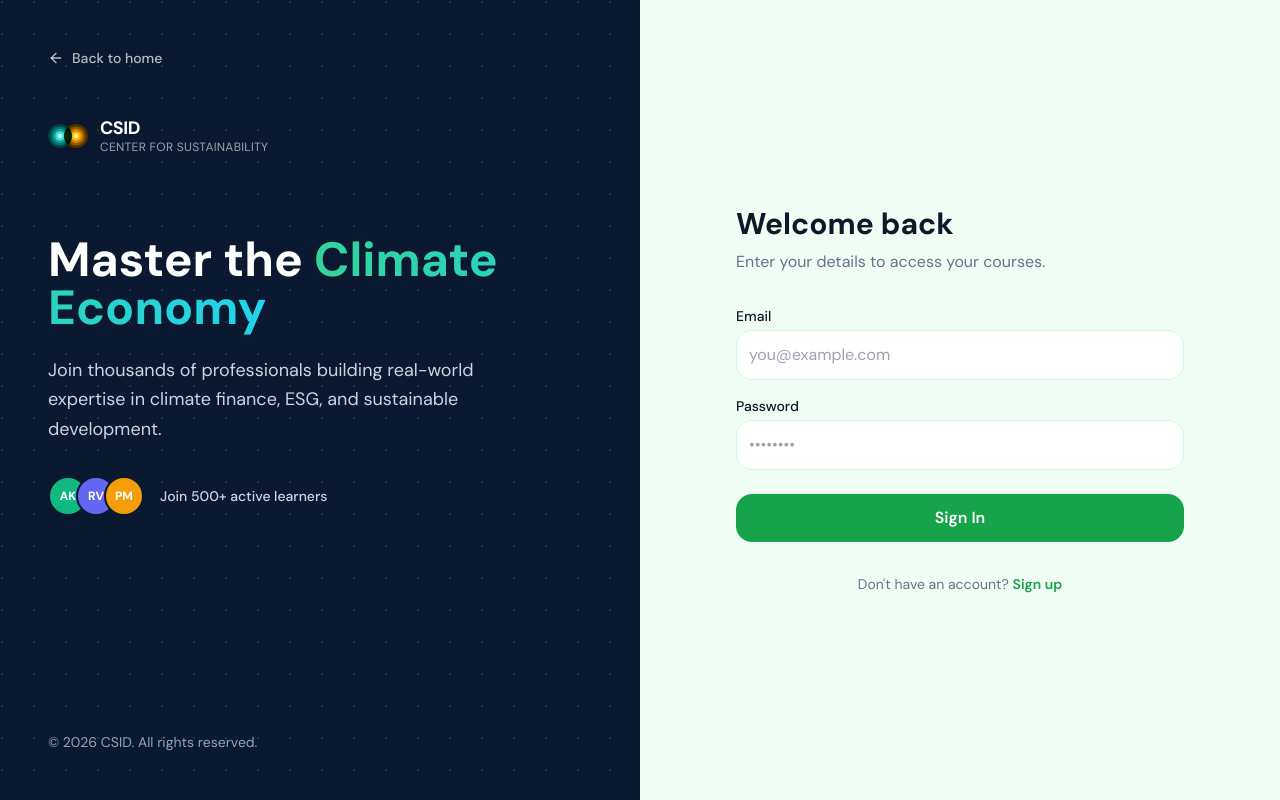
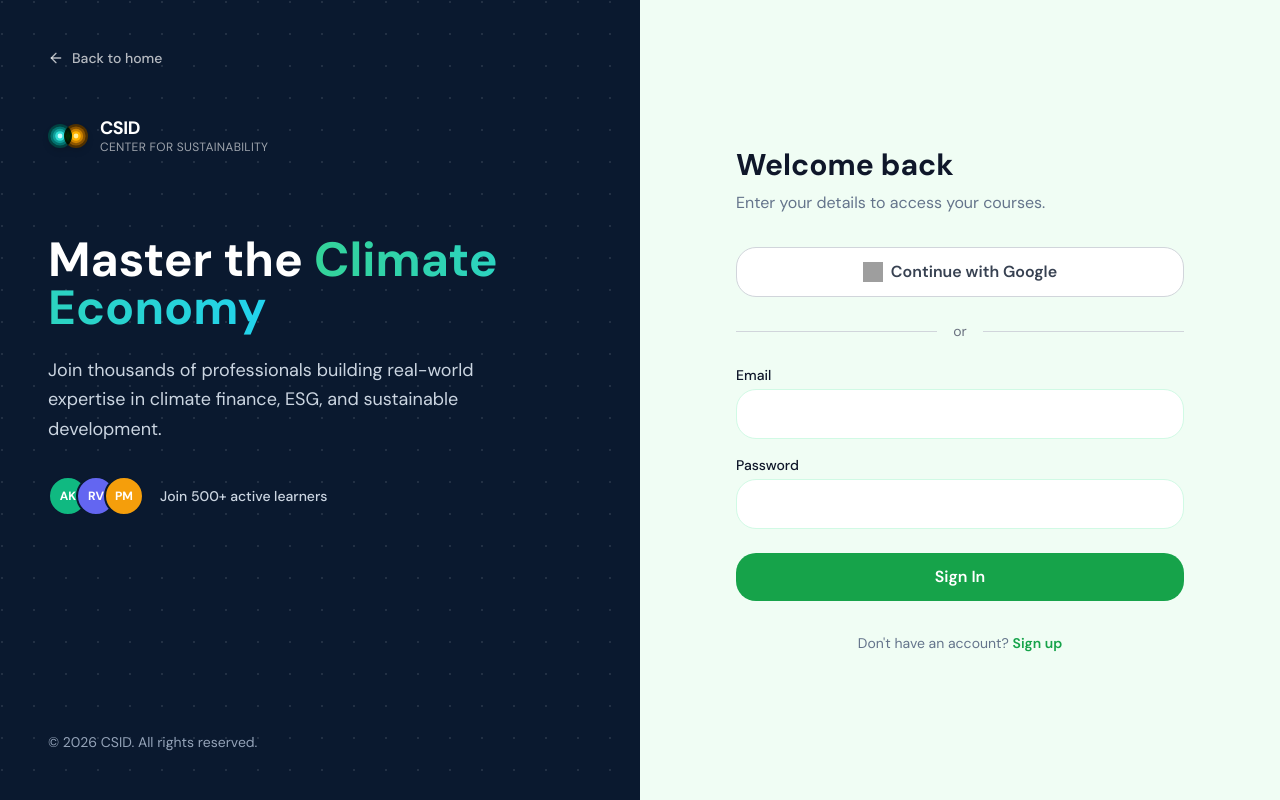
Before and after one commit to Arkraj7/csid, a Next.js app: page /csid/sign-up-login in a window 1280 px wide. Built offline with nearby package versions, Linux system fonts and the light colour scheme; grey boxes are pictures that could not be loaded.

Commit message:
Update SignInForm.tsx

```diff
--- a/src/app/sign-up-login/components/SignInForm.tsx
+++ b/src/app/sign-up-login/components/SignInForm.tsx
@@ -2,6 +2,8 @@
 
 import React, { useState } from 'react';
 import { useRouter } from 'next/navigation';
+import { signInWithEmailAndPassword, signInWithPopup } from 'firebase/auth';
+import { auth, googleProvider } from '@/lib/firebase';
 
 interface Props {
   onSwitchToSignUp: () => void;
@@ -11,54 +13,66 @@ export default function SignInForm({ onSwitchToSignUp }: Props) {
   const router = useRouter();
   const [email, setEmail] = useState('');
   const [password, setPassword] = useState('');
+  const [error, setError] = useState('');
+  const [isLoading, setIsLoading] = useState(false);
 
-  const handleSubmit = (e: React.FormEvent) => {
+  const handleEmailSignIn = async (e: React.FormEvent) => {
     e.preventDefault();
-
-    // Simple mock login: Save user to localStorage so the Certificate can read it
-    const mockUser = {
-      name: email.split('@')[0], // Just uses the first part of the email as a mock name
-      email: email
+    setIsLoading(true);
+    setError('');
+    try {
+      await signInWithEmailAndPassword(auth, email, password);
+      router.push('/courses');
+    } catch (err) {
+      setError('Failed to sign in. Check your credentials.');
+    } finally {
+      setIsLoading(false);
+    }
   };
 
-    localStorage.setItem('csid_user', JSON.stringify(mockUser));
-
-    // Redirect to courses page
+  const handleGoogleSignIn = async () => {
+    setIsLoading(true);
+    try {
+      await signInWithPopup(auth, googleProvider);
       router.push('/courses');
+    } catch (err) {
+      setError('Google sign-in failed.');
+    } finally {
+      setIsLoading(false);
+    }
   };
 
   return (
-    <form onSubmit={handleSubmit} className="flex flex-col gap-4">
+    <div className="flex flex-col gap-4">
+      <button
+        onClick={handleGoogleSignIn}
+        disabled={isLoading}
+        className="w-full bg-white border border-gray-300 text-gray-700 py-3 rounded-xl font-semibold hover:bg-gray-50 transition-colors flex items-center justify-center gap-2"
+      >
+        <img src="https://www.svgrepo.com/show/475656/google-color.svg" alt="Google" className="w-5 h-5" />
+        Continue with Google
+      </button>
+
+      <div className="relative flex items-center py-2">
+        <div className="flex-grow border-t border-gray-300"></div>
+        <span className="flex-shrink-0 px-4 text-sm text-gray-500">or</span>
+        <div className="flex-grow border-t border-gray-300"></div>
+      </div>
+
+      <form onSubmit={handleEmailSignIn} className="flex flex-col gap-4">
+        {error && <p className="text-red-500 text-sm text-center">{error}</p>}
         <div>
           <label className="block text-sm font-medium mb-1">Email</label>
-        <input
-          type="email"
-          value={email}
-          onChange={(e) => setEmail(e.target.value)}
-          required
-          className="w-full p-3 border rounded-lg focus:ring-2 focus:ring-primary outline-none"
-          placeholder="you@example.com"
-        />
+          <input type="email" value={email} onChange={(e) => setEmail(e.target.value)} required className="w-full p-3 border rounded-xl focus:ring-2 focus:ring-primary outline-none" />
         </div>
-
         <div>
           <label className="block text-sm font-medium mb-1">Password</label>
-        <input
-          type="password"
-          value={password}
-          onChange={(e) => setPassword(e.target.value)}
-          required
-          className="w-full p-3 border rounded-lg focus:ring-2 focus:ring-primary outline-none"
-          placeholder="••••••••"
-        />
+          <input type="password" value={password} onChange={(e) => setPassword(e.target.value)} required className="w-full p-3 border rounded-xl focus:ring-2 focus:ring-primary outline-none" />
         </div>
-
-      <button
-        type="submit"
-        className="w-full bg-primary text-white py-3 rounded-lg font-semibold hover:bg-primary/90 transition-colors mt-2"
-      >
-        Sign In
+        <button type="submit" disabled={isLoading} className="w-full bg-primary text-white py-3 rounded-xl font-semibold hover:bg-green-700 transition-colors mt-2">
+          {isLoading ? 'Signing In...' : 'Sign In'}
         </button>
       </form>
+    </div>
   );
 }
```
Lines whose indentation alone changed are shown as unchanged.
